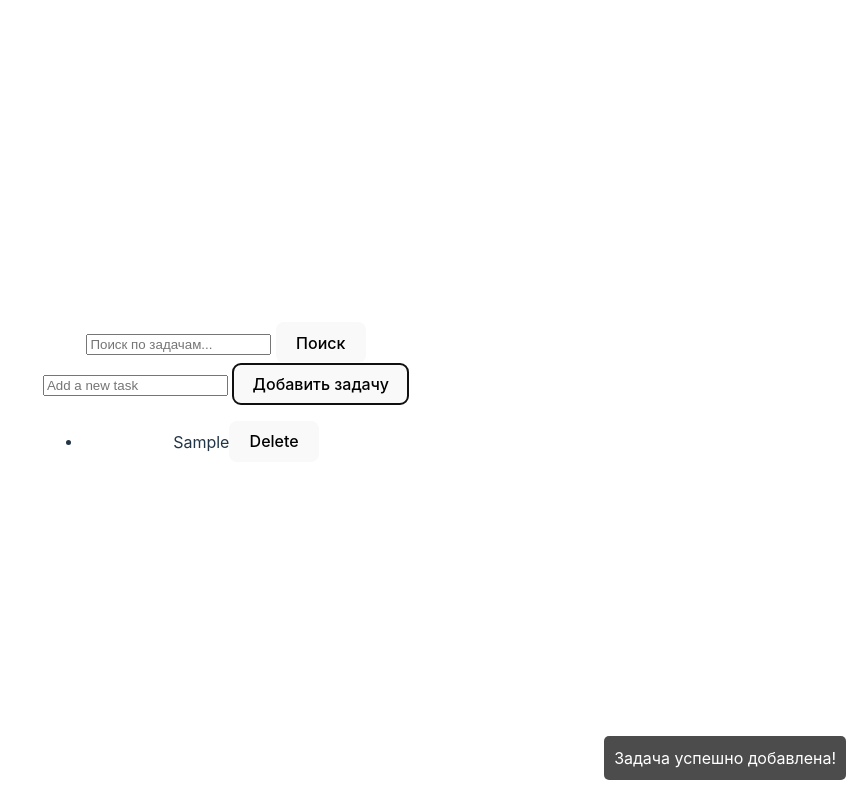
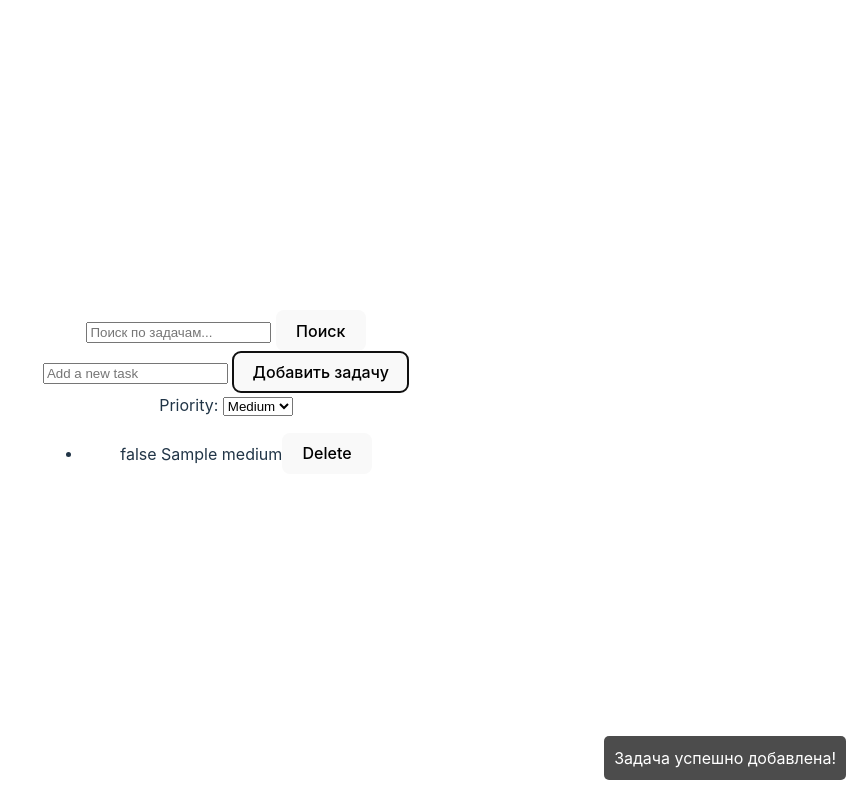
Before and after one commit to ChePchik/OOP_taskList, a website built with Vite: page index.html in a window 1280 px wide. Both pictures are taken after typing "Sample" into the empty fields and a click on the button "Добавить задачу". Shown: the whole page, without its empty margins (414-1280 px from the left). Built offline with nearby package versions, Linux system fonts and the light colour scheme.

Commit message:
add priority

```diff
--- a/app/components/task/Task.js
+++ b/app/components/task/Task.js
@@ -1,7 +1,8 @@
 export class Task {
-	constructor(id, title, isCompleted = false) {
+	constructor(id, title, isCompleted = false, priority = "medium") {
 		this.id = id;
 		this.title = title;
 		this.isCompleted = isCompleted;
+		this.priority = priority;
 	}
 }
--- a/app/components/task/TaskManager.js
+++ b/app/components/task/TaskManager.js
@@ -47,7 +47,7 @@ export class TaskManager extends Component {
 		tasksList.innerHTML = ""; // Очистить текущий список
 		this.tasks.forEach((task) => {
 			const taskElement = document.createElement("li");
-			taskElement.textContent = task.title;
+			taskElement.textContent = task.isCompleted + " " + task.title + " " + task.priority;
 			taskElement.onclick = () => this.toggleCompleted(task.id);
 			tasksList.appendChild(taskElement);
 
@@ -72,13 +72,15 @@ export class TaskManager extends Component {
 
 	addTask() {
 		const title = this.refs.newTaskInput.value.trim();
+		const taskPriority = this.refs.taskPriority.value;
+		console.log("🚀 ~ TaskManager ~ addTask ~ this.refs.taskPriority:", this.refs.taskPriority);
 		if (!title) {
 			// валидация
 			return 0;
 		}
 
 		const id = Date.now();
-		const newTask = new Task(id, title);
+		const newTask = new Task(id, title, false, taskPriority);
 		this.tasks.push(newTask);
 		this.updateLocalStorage();
 		this.displayTasks();
@@ -100,6 +102,7 @@ export class TaskManager extends Component {
 		if (task) {
 			task.isCompleted = !task.isCompleted;
 			this.updateLocalStorage();
+			this.displayTasks();
 		}
 	}
 
--- a/app/components/task/task.html
+++ b/app/components/task/task.html
@@ -1,3 +1,11 @@
 <input type="text" ref="newTaskInput" id="taskInput" placeholder="Add a new task" />
 <button ref="newTask">Добавить задачу</button>
+<div class="form-group">
+	<label for="taskPriority">Priority:</label>
+	<select id="taskPriority" ref="taskPriority" name="taskPriority">
+		<option value="high">High</option>
+		<option value="medium" selected>Medium</option>
+		<option value="low">Low</option>
+	</select>
+</div>
 <ul id="tasksList" ref="tasksList"></ul>
```
Also changed, not shown: README.md.
